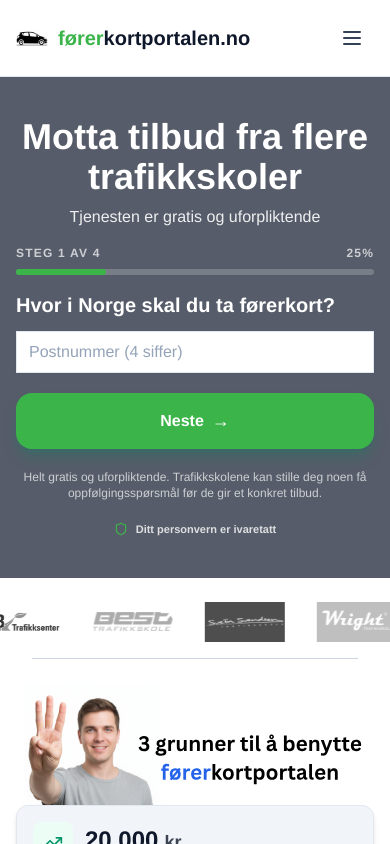
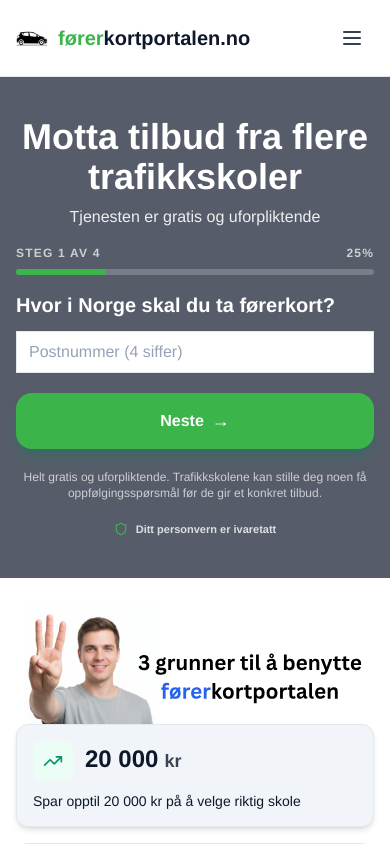
Before and after one commit to bringebass/forerkortportalen, a Next.js app: page / in a window 390 px wide. Shown: the top 844 px of the page. Built offline with nearby package versions, Linux system fonts and the light colour scheme.

Commit message:
fixed a lot

```diff
--- a/src/app/page.tsx
+++ b/src/app/page.tsx
@@ -13,6 +13,7 @@
 import StickyMobileCTA from "@/components/StickyMobileCTA";
 import CompactFormCTA from "@/components/CompactFormCTA";
 import { ScrollToFormButton } from "@/components/ScrollToFormButton";
+import LogoCarousel from "@/components/LogoCarousel";
 
 export default function Home() {
   return (
@@ -21,6 +22,11 @@
       <Navbar />
       <CompactFormCTA />
       <HeroSection />
+
+      {/* Logo Carousel - Mobile only, positioned after form */}
+      {/* <div className="mt-6 sm:hidden">
+        <LogoCarousel />
+      </div> */}
       <WhyChooseSection />
       <HowItWorksSection />
       <InfoSection />
--- a/src/components/HeroSection.tsx
+++ b/src/components/HeroSection.tsx
@@ -12,18 +12,10 @@
   { label: "Helt uforpliktende", icon: Clock3, iconColor: "" },
 ];
 
-const heroLogos = [
-  { src: "/A-team logo.png", alt: "A-team trafikkskole" },
-  { src: "/AB trafikksenter logo.png", alt: "AB trafikksenter" },
-  { src: "/Best trafikkskole logo.png", alt: "Best trafikkskole" },
-  { src: "/Svein Svendsen logo.png", alt: "Svein Svendsen trafikkskole" },
-  { src: "/wright logo.jpeg", alt: "Wright trafikkskole" },
-];
 
 export default function HeroSection() {
   const { isFullscreen, setIsFullscreen, setHasStartedFilling, hasStartedFilling } = useFormContext();
   const [isMobile, setIsMobile] = useState(false);
-  const [isLogoPaused, setIsLogoPaused] = useState(false);
 
   // Check if mobile on mount
   useEffect(() => {
@@ -120,52 +112,10 @@
                 <LeadForm />
               </div>
 
-              {/* Logo slider - mobile only, auto-scroll + pause on interaction */}
-              <div className="mt-6 sm:hidden">
-                <div className="overflow-hidden">
-                  <div
-                    className="flex min-w-max items-center gap-8 px-8 py-2"
-                    style={{
-                      animation: "logo-marquee 24s linear infinite",
-                      animationPlayState: isLogoPaused ? "paused" : "running",
-                    }}
-                    onMouseEnter={() => setIsLogoPaused(true)}
-                    onMouseLeave={() => setIsLogoPaused(false)}
-                    onTouchStart={() => setIsLogoPaused(true)}
-                    onTouchEnd={() => setIsLogoPaused(false)}
-                  >
-                    {heroLogos.concat(heroLogos).map((logo, index) => (
-                      <div
-                        key={`${logo.src}-${index}`}
-                        className="flex-shrink-0 h-6 w-20 flex items-center justify-center"
-                      >
-                        <Image
-                          src={logo.src}
-                          alt={logo.alt}
-                          width={80}
-                          height={24}
-                          className="object-contain grayscale opacity-80"
-                        />
-                      </div>
-                    ))}
-                  </div>
-                </div>
-                <div className="border-t border-slate-300 mx-8 mt-4" />
-              </div>
             </div>
           </div>
         </div>
       </section>
-      <style jsx>{`
-        @keyframes logo-marquee {
-          0% {
-            transform: translateX(0);
-          }
-          100% {
-            transform: translateX(-50%);
-          }
-        }
-      `}</style>
     </>
   );
 }
--- /dev/null
+++ b/src/components/LogoCarousel.tsx
@@ -0,0 +1,65 @@
+"use client";
+
+import Image from "next/image";
+import { useState } from "react";
+
+const logos = [
+  { src: "/A-team logo.png", alt: "A-team trafikkskole" },
+  { src: "/AB trafikksenter logo.png", alt: "AB trafikksenter" },
+  { src: "/Best trafikkskole logo.png", alt: "Best trafikkskole" },
+  { src: "/Svein Svendsen logo.png", alt: "Svein Svendsen trafikkskole" },
+  { src: "/wright logo.jpeg", alt: "Wright trafikkskole" },
+];
+
+interface LogoCarouselProps {
+  showDivider?: boolean;
+  className?: string;
+}
+
+export default function LogoCarousel({ showDivider = true, className = "" }: LogoCarouselProps) {
+  const [isPaused, setIsPaused] = useState(false);
+
+  return (
+    <>
+      <div className={`overflow-hidden ${className}`}>
+        <div
+          className="flex min-w-max items-center gap-8 px-8 py-2"
+          style={{
+            animation: "logo-marquee 24s linear infinite",
+            animationPlayState: isPaused ? "paused" : "running",
+          }}
+          onMouseEnter={() => setIsPaused(true)}
+          onMouseLeave={() => setIsPaused(false)}
+          onTouchStart={() => setIsPaused(true)}
+          onTouchEnd={() => setIsPaused(false)}
+        >
+          {logos.concat(logos).map((logo, index) => (
+            <div
+              key={`${logo.src}-${index}`}
+              className="flex-shrink-0 h-6 w-20 flex items-center justify-center"
+            >
+              <Image
+                src={logo.src}
+                alt={logo.alt}
+                width={80}
+                height={24}
+                className="object-contain grayscale opacity-80"
+              />
+            </div>
+          ))}
+        </div>
+      </div>
+      {showDivider && <div className="border-t border-slate-300 mx-8 mt-4" />}
+      <style jsx>{`
+        @keyframes logo-marquee {
+          0% {
+            transform: translateX(0);
+          }
+          100% {
+            transform: translateX(-50%);
+          }
+        }
+      `}</style>
+    </>
+  );
+}
```
Also changed, not shown: public/student1.svg.
